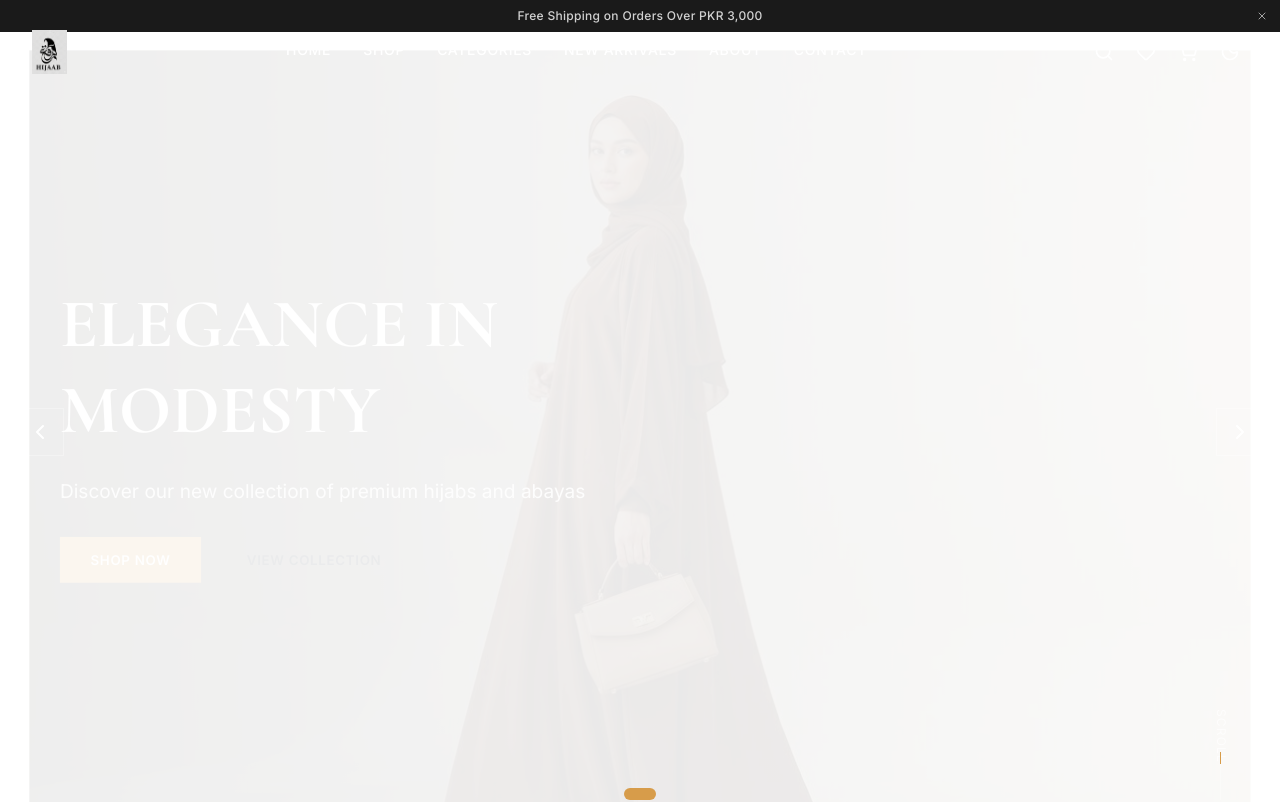
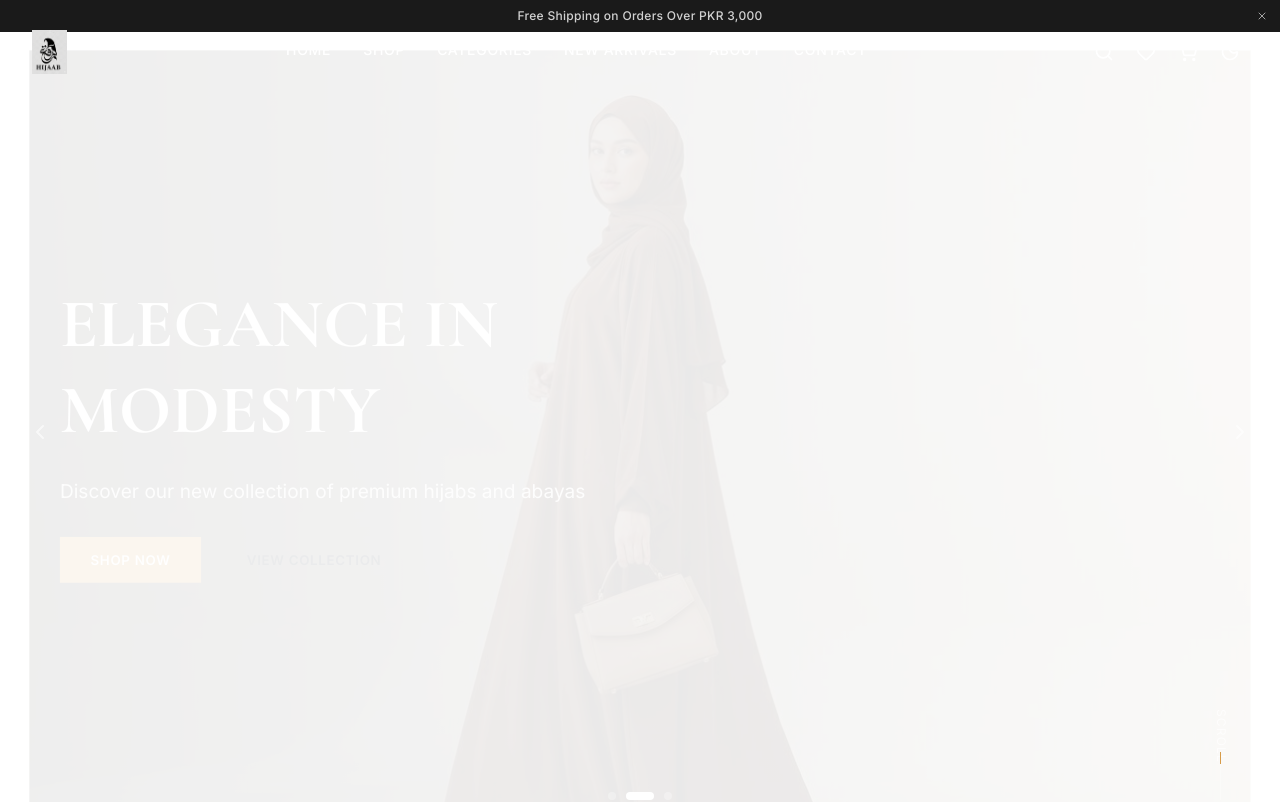
Before and after one commit to weedras/burqahijab, a Next.js app: page / in a window 1280 px wide. Shown: the top 802 px of the page. Built offline with nearby package versions, Linux system fonts and the light colour scheme.

Commit message:
007e188a-46e6-41de-bfec-ad9d3c05ec1d

```diff
--- a/src/components/hero-section.tsx
+++ b/src/components/hero-section.tsx
@@ -118,32 +118,32 @@ export function HeroSection() {
         </motion.div>
       </AnimatePresence>
 
-      {/* Prev/Next - small on mobile */}
+      {/* Prev/Next - minimal transparent buttons */}
       <button
         onClick={goPrev}
-        className="absolute left-2 sm:left-4 top-1/2 -translate-y-1/2 w-9 h-9 sm:w-12 sm:h-12 flex items-center justify-center border border-white/30 text-white hover:bg-white/10 hover:border-[#d79c4a] transition-all duration-300 z-10"
+        className="absolute left-2 sm:left-4 top-1/2 -translate-y-1/2 w-10 h-10 sm:w-12 sm:h-12 flex items-center justify-center text-white/60 hover:text-white transition-all duration-300 z-10 hover:bg-black/20 rounded-full"
         aria-label="Previous slide"
       >
         <ChevronLeft className="w-5 h-5 sm:w-6 sm:h-6" />
       </button>
       <button
         onClick={goNext}
-        className="absolute right-2 sm:right-4 top-1/2 -translate-y-1/2 w-9 h-9 sm:w-12 sm:h-12 flex items-center justify-center border border-white/30 text-white hover:bg-white/10 hover:border-[#d79c4a] transition-all duration-300 z-10"
+        className="absolute right-2 sm:right-4 top-1/2 -translate-y-1/2 w-10 h-10 sm:w-12 sm:h-12 flex items-center justify-center text-white/60 hover:text-white transition-all duration-300 z-10 hover:bg-black/20 rounded-full"
         aria-label="Next slide"
       >
         <ChevronRight className="w-5 h-5 sm:w-6 sm:h-6" />
       </button>
 
-      {/* Dots */}
-      <div className="absolute bottom-20 sm:bottom-8 left-1/2 -translate-x-1/2 flex space-x-2 sm:space-x-3 z-10">
+      {/* Dots - subtle minimal indicators */}
+      <div className="absolute bottom-20 sm:bottom-8 left-1/2 -translate-x-1/2 flex items-center gap-2 sm:gap-2.5 z-10">
         {slides.map((_, i) => (
           <button
             key={i}
             onClick={() => goTo(i)}
-            className={`h-2 sm:h-3 rounded-full transition-all duration-300 ${
+            className={`rounded-full transition-all duration-500 ${
               i === currentSlide
-                ? 'bg-[#d79c4a] w-6 sm:w-8'
-                : 'bg-white/40 hover:bg-white/70'
+                ? 'bg-white w-5 h-1.5 sm:w-7 sm:h-2'
+                : 'bg-white/30 hover:bg-white/50 w-1.5 h-1.5 sm:w-2 sm:h-2'
             }`}
             aria-label={`Go to slide ${i + 1}`}
           />
```
